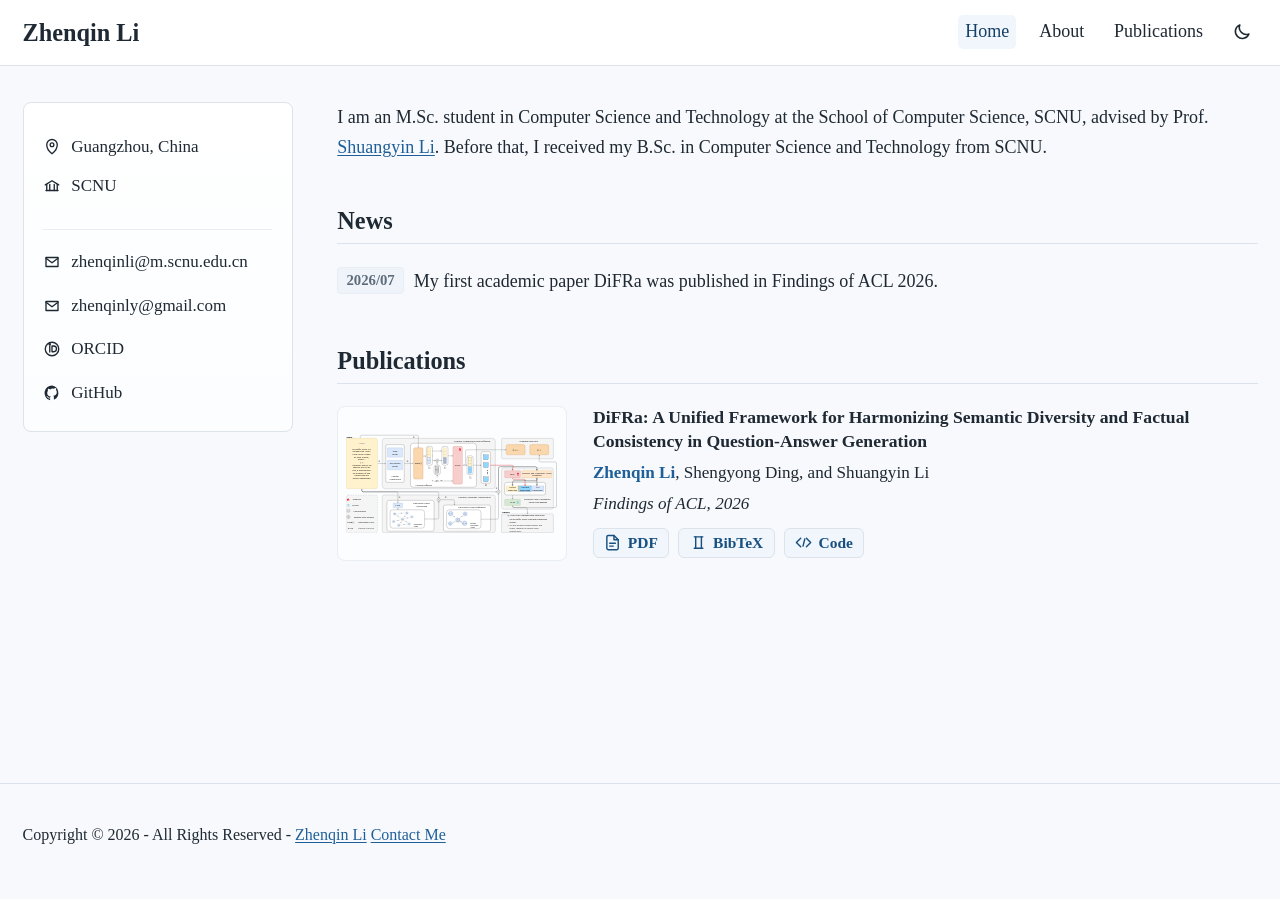
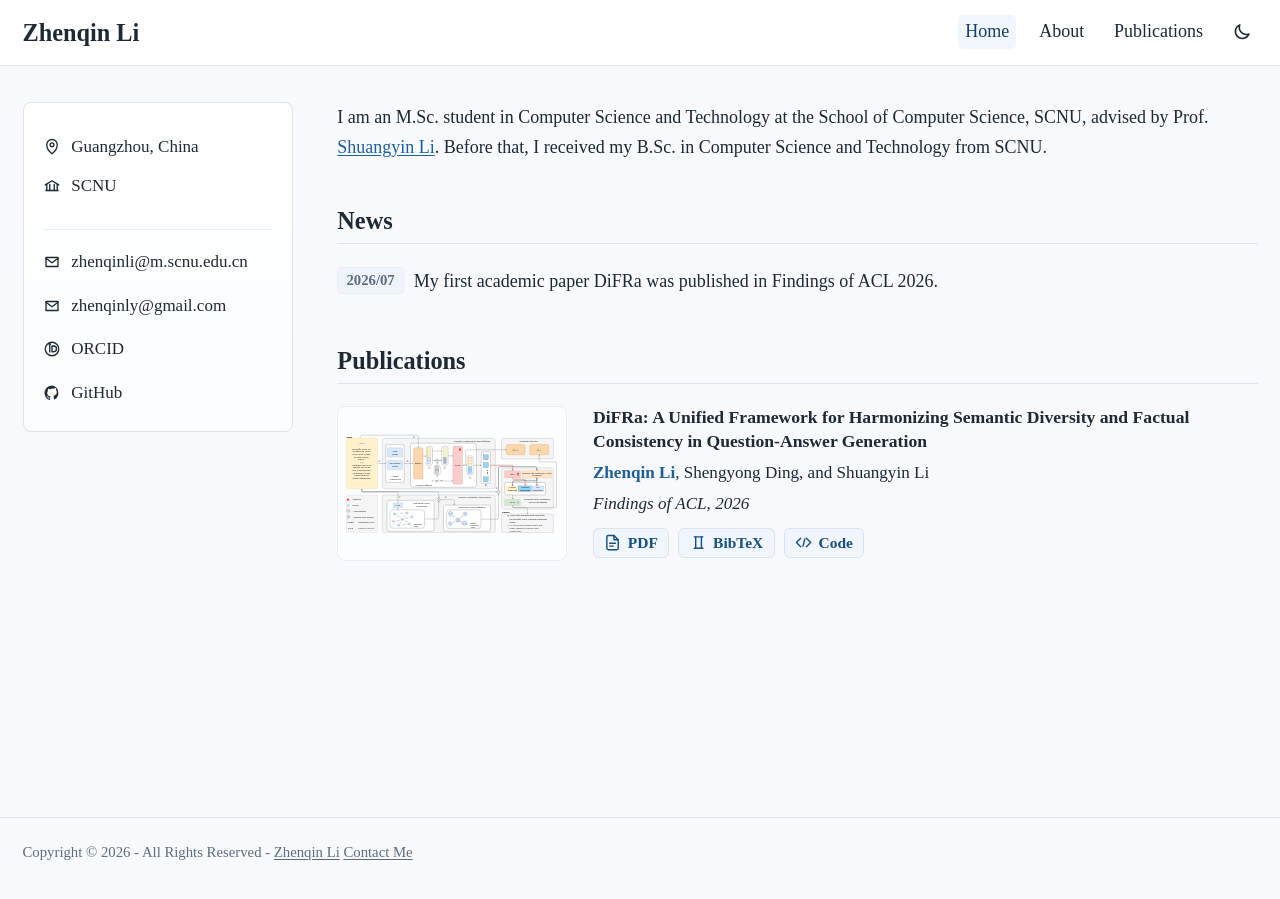
Before and after one commit to zqinli/zqinli.github.io, a Jekyll site: the page built from index.html, in a window 1280 px wide. Built offline with Jekyll 4.4.1, drawn with Linux system fonts in a browser that asks for light colours.

Commit message:
chore: add build checks and clean site files

```diff
--- a/_data/profile.yml
+++ b/_data/profile.yml
@@ -8,4 +8,3 @@ github: https://github.com/zqinli
 orcid: https://orcid.org/0009-0008-9230-8702
 # Fill this with a Google Scholar profile URL when it is ready.
 scholar: ""
-short_bio: "M.Sc. student in Computer Science and Technology at the School of Computer Science, SCNU, advised by Prof. Shuangyin Li."
--- a/assets/css/main.css
+++ b/assets/css/main.css
@@ -599,12 +599,24 @@ code {
 
 .site-footer {
   border-top: 1px solid var(--border);
-  color: var(--text);
-  font-size: 16px;
+  color: var(--muted);
+  font-size: 0.82rem;
   margin: 0 auto;
   max-width: 1280px;
   padding: 1.2rem 1.25rem 2rem;
   width: 100%;
+}
+
+.site-footer p {
+  margin: 0;
+}
+
+.site-footer a {
+  color: inherit;
+}
+
+.site-footer a:hover {
+  color: var(--link-hover);
 }
 
 @media (max-width: 1040px) {
```
Also changed, not shown: .github/workflows/build.yml (added), Gemfile.lock (added), assets/images/avatar.png (deleted), 1 other file.
